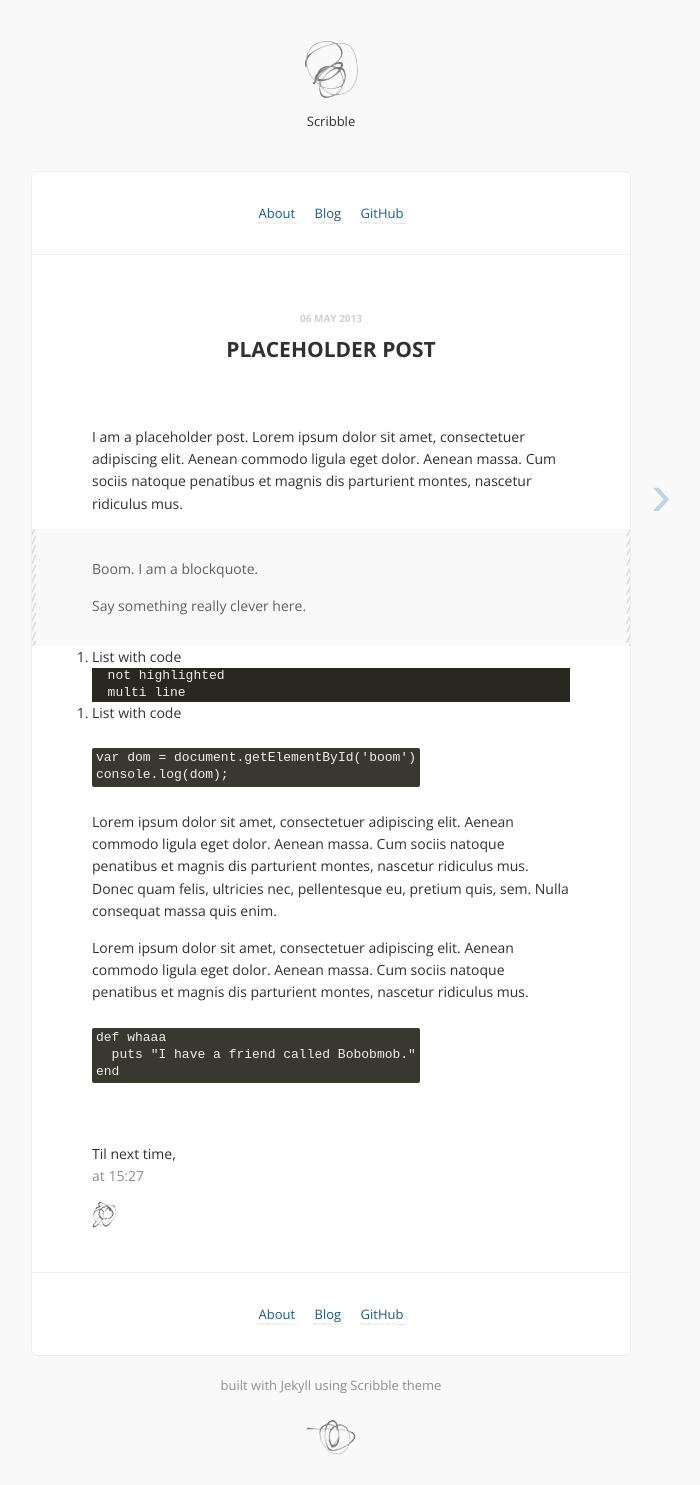
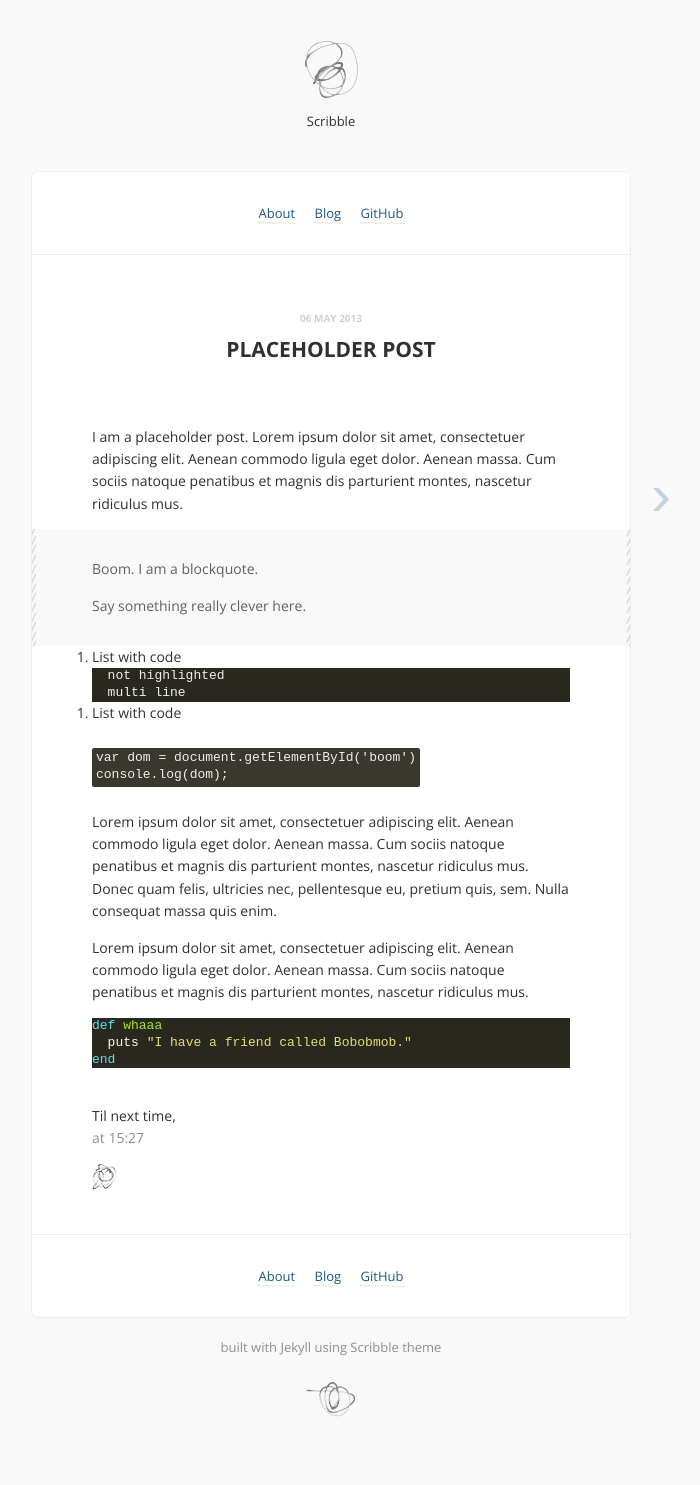
Before and after one commit to krtkush/krtkush.github.io, a Jekyll site: the page built from _posts/2013-05-06-more-post.md, in a window 1280 px wide. Shown: the whole page, without its empty margins (309-1009 px from the left). Built offline with Jekyll 4.4.1, drawn with Linux system fonts in a browser that asks for light colours; comment, search, counter and statistics services are not loaded; after the commit the page ends 1447 px from its top, so only the background shows below that.

Commit message:
Trying to fix kramdown code highlight attempt #2

```diff
--- a/_posts/2013-05-06-more-post.md
+++ b/_posts/2013-05-06-more-post.md
@@ -24,8 +24,8 @@ Lorem ipsum dolor sit amet, consectetuer adipiscing elit. Aenean commodo ligula
 
 Lorem ipsum dolor sit amet, consectetuer adipiscing elit. Aenean commodo ligula eget dolor. Aenean massa. Cum sociis natoque penatibus et magnis dis parturient montes, nascetur ridiculus mus.
 
-{% highlight ruby %}
+~~~ruby
 def whaaa
   puts "I have a friend called Bobobmob."
 end
-{% endhighlight %}
+~~~
```
Also changed, not shown: 2 other files.
